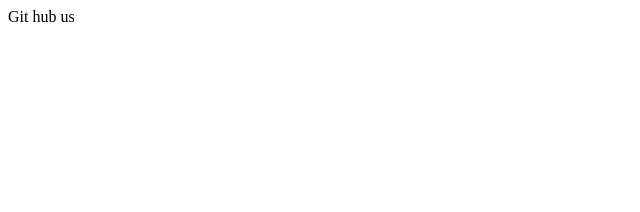
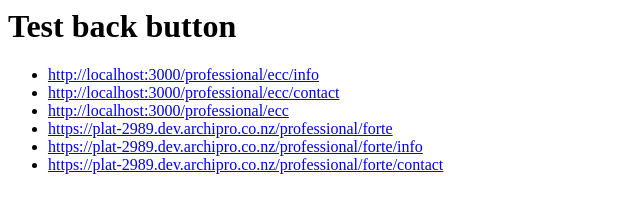
Before and after one commit to AlexStack/AlexStack.github.io, a plain HTML site: page index.html in a window 1280 px wide. Shown: the whole page, without its empty margins (0-640 px from the left). Drawn offline with Linux system fonts and the light colour scheme.

Commit message:
Update index.html

```diff
--- a/index.html
+++ b/index.html
@@ -1 +1,13 @@
-Git hub us
+
+
+<h1>Test back button</h1>
+
+<ul>
+  <li><a href="http://localhost:3000/professional/ecc/info">http://localhost:3000/professional/ecc/info</a></li>
+  <li><a href="http://localhost:3000/professional/ecc/contact">http://localhost:3000/professional/ecc/contact</a></li>
+  <li><a href="http://localhost:3000/professional/ecc">http://localhost:3000/professional/ecc</a></li>
+
+  <li><a href="https://plat-2989.dev.archipro.co.nz/professional/forte">https://plat-2989.dev.archipro.co.nz/professional/forte</a></li>
+  <li><a href="https://plat-2989.dev.archipro.co.nz/professional/forte/info">https://plat-2989.dev.archipro.co.nz/professional/forte/info</a></li>
+  <li><a href="https://plat-2989.dev.archipro.co.nz/professional/forte/contact">https://plat-2989.dev.archipro.co.nz/professional/forte/contact</a></li>
+</ul>
```
